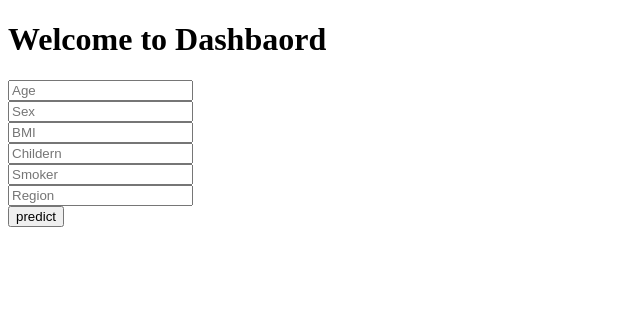
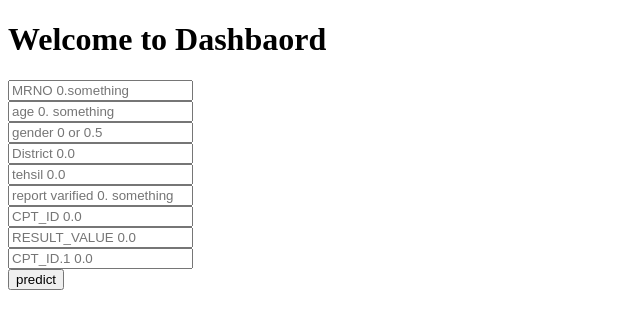
Before and after one commit to fidamuhammadkhan/Water-Borne-Diseases-Dashboard-, a Flask app: page / in a window 1280 px wide. Shown: the top 329 px of the page, without its empty margins (0-640 px from the left). Run offline with Flask 2, Linux system fonts and the light colour scheme; parts of the project's set-up code (start-up, migrations or seed data) failed here and were passed over.

Commit message:
Update home.html

```diff
--- a/templates/home.html
+++ b/templates/home.html
@@ -7,13 +7,16 @@
   <div class="login">
     <h1> Welcome to Dashbaord </h1>
 
-    <form action="{{url_for('predict')}}" method="POST">
-    <input type="text" name="age" placeholder="Age", required="required"><br>
-    <input type="text" name="sex" placeholder="Sex", required="required"><br>
-    <input type="text" name="bmi" placeholder="BMI", required="required"><br>
-    <input type="text" name="children" placeholder="Childern", required="required"><br>
-    <input type="text" name="smoker" placeholder="Smoker", required="required"><br>
-    <input type="text" name="region" placeholder="Region", required="required"><br>
+     <form action="{{url_for('predict')}}" method="POST">
+    <input type="text" name="MRNO" placeholder="MRNO 0.something", required="required"><br>
+    <input type="text" name="AGE" placeholder="age 0. something", required="required"><br>
+    <input type="text" name="GENDER" placeholder="gender 0 or 0.5", required="required"><br>
+    <input type="text" name="DISTRICT" placeholder="District 0.0", required="required"><br>
+    <input type="text" name="TEHSIL" placeholder="tehsil 0.0", required="required"><br>
+    <input type="text" name="REPORT_VERIFIED" placeholder="report varified 0. something", required="required"><br>
+    <input type="text" name="CPT_ID" placeholder="CPT_ID 0.0", required="required"><br>
+    <input type="text" name="RESULT_VALUE" placeholder="RESULT_VALUE 0.0", required="required"><br>
+    <input type="text" name="CPT_ID.1" placeholder="CPT_ID.1 0.0", required="required"><br>
   <button type="Submit" class="btn btn-primary btn-block btn-large">predict</button>
 
     </form>
```
